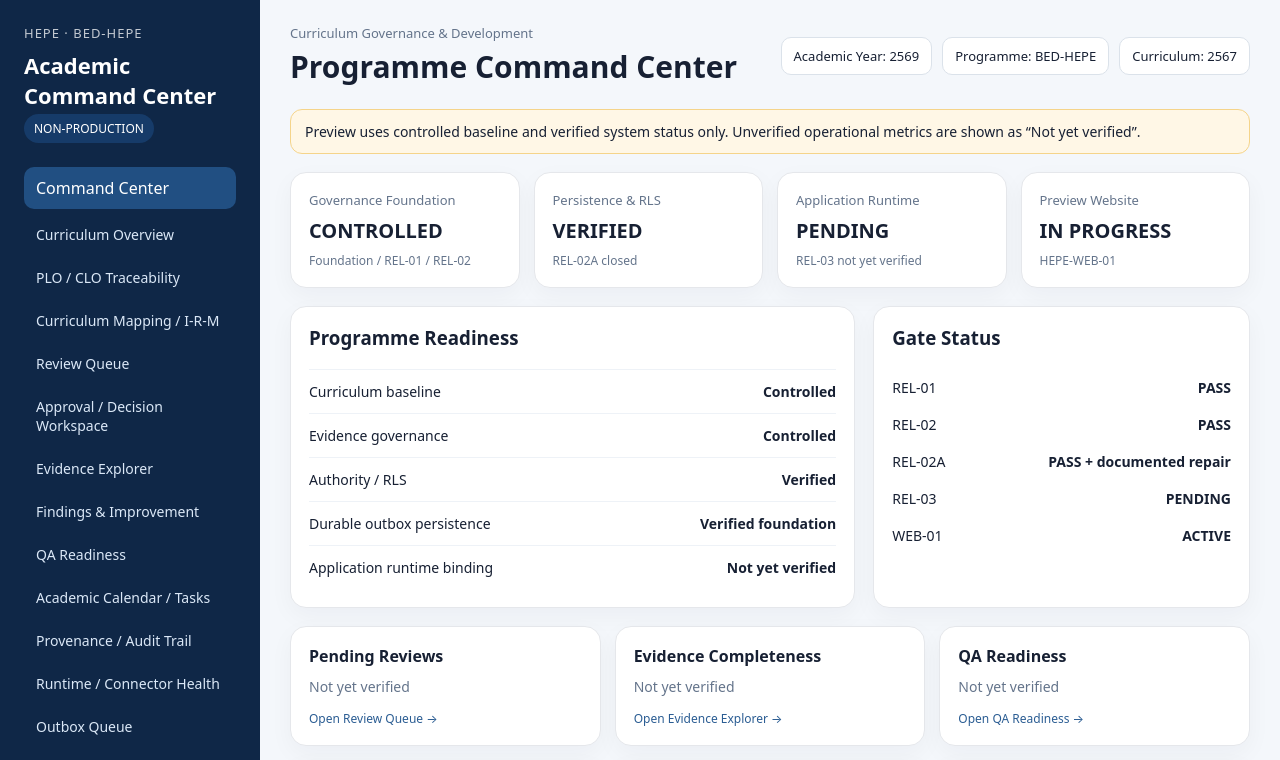
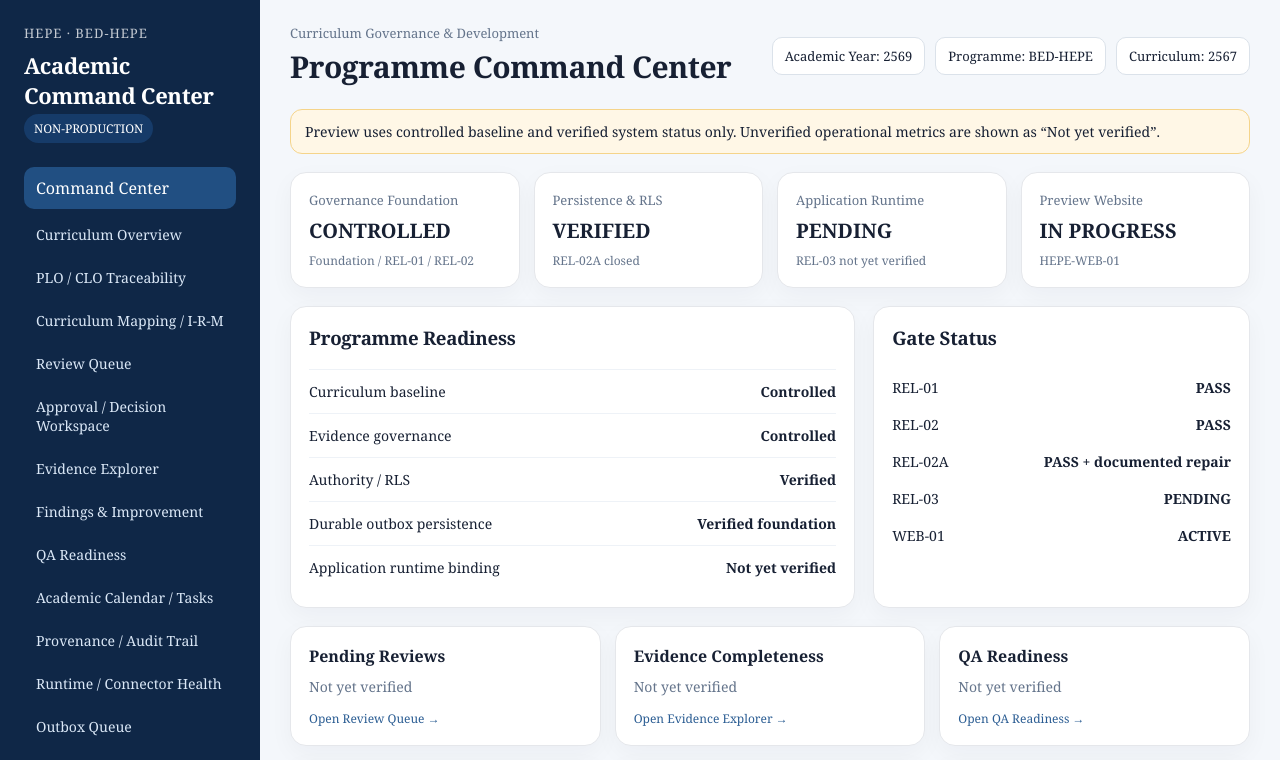
Before and after one commit to kasemch/hepe-ui-prototype, a Next.js app: page / in a window 1280 px wide. Shown: the top 760 px of the page. Built offline with nearby package versions, Linux system fonts and the light colour scheme.

Commit message:
HEPE-UI-01: bind academic design system

```diff
--- a/app/layout.tsx
+++ b/app/layout.tsx
@@ -1,14 +1,14 @@
+import './globals.css';
+
 export const metadata = {
   title: "HEPE Academic Command Center · NON-PRODUCTION",
-  description: "HEPE Curriculum Governance & Development — controlled non-production preview"
+  description: "HEPE Curriculum Governance & Development — controlled non-production academic workspace"
 };
 
 export default function RootLayout({ children }: { children: React.ReactNode }) {
   return (
     <html lang="th">
-      <body style={{margin:0,fontFamily:"system-ui,-apple-system,BlinkMacSystemFont,'Segoe UI',sans-serif",background:"#f4f7fb",color:"#172033"}}>
-        {children}
-      </body>
+      <body>{children}</body>
     </html>
   );
 }
```
